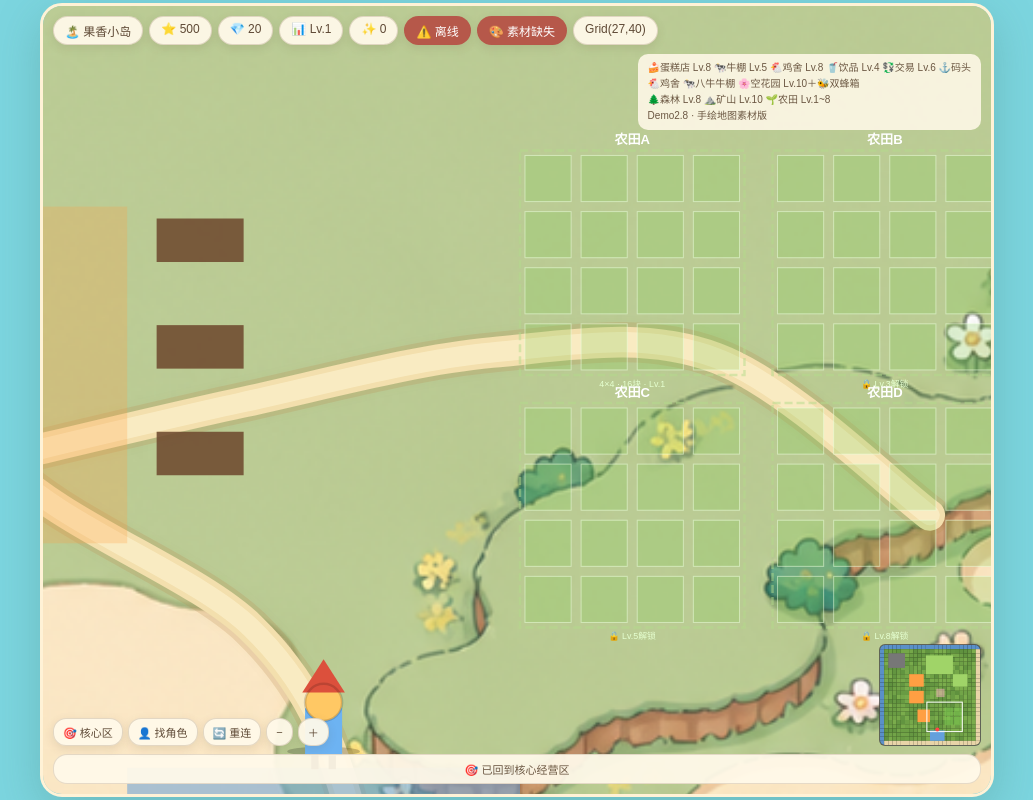
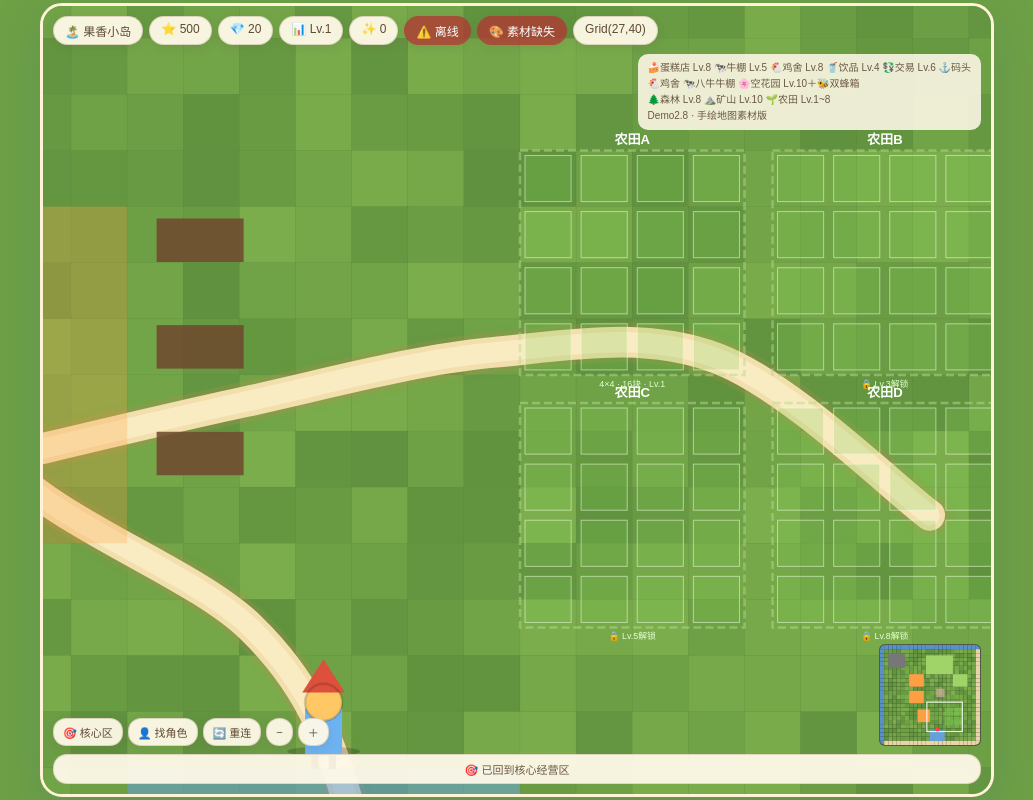
Before and after one commit to yiyingjiang77-web/island, a website: page FruitIslandClient/demo2.8-world.html in a window 1280 px wide. Shown: the whole page, without its empty margins (123-1156 px from the left). Drawn offline with Linux system fonts and the light colour scheme; no server answers.

Commit message:
ui: 移除地形背景图，改用绿色背景
- 移除 ART_SOURCES.terrain (island-terrain PNG)
- 背景色 #7cd5df → #6ea046 (草绿)
- 渲染始终使用 tileColor 网格色块

```diff
--- a/FruitIslandClient/demo2.8-world.html
+++ b/FruitIslandClient/demo2.8-world.html
@@ -5,7 +5,7 @@
 <title>果香小岛 Demo2.8 — 手绘世界地图</title>
 <style>
 *{margin:0;padding:0;box-sizing:border-box}
-body{background:#7cd5df;display:flex;justify-content:center;align-items:center;width:100vw;height:100vh;height:100dvh;font-family:'PingFang SC','Microsoft YaHei',sans-serif;overflow:hidden}
+body{background:#6ea046;display:flex;justify-content:center;align-items:center;width:100vw;height:100vh;height:100dvh;font-family:'PingFang SC','Microsoft YaHei',sans-serif;overflow:hidden}
 .game{position:relative;border:3px solid #fff2d6;border-radius:22px;overflow:hidden;box-shadow:0 14px 46px rgba(64,118,104,.28)}
 canvas{display:block}
 #game{width:100%;height:100%;touch-action:none}
@@ -153,7 +153,6 @@ const wrapper=document.getElementById('game-wrapper');
 
 // ==================== Demo2.8 手绘素材 ====================
 const ART_SOURCES={
-  terrain:'./assets/art/backgrounds/island-terrain-coordinate-concept-v1.png',
   drinkShop:'./assets/art/buildings/drink-shop-v1.png',
   cakeShop:'./assets/art/buildings/cake-shop-v1.png',
   exchangeShop:'./assets/art/buildings/exchange-shop-v1.png',
@@ -496,15 +495,11 @@ function renderMap(){
   const line=size=>size/zoom;
   const gap=size=>size/zoom;
 
-  // 手绘岛屿底图；素材尚未完成加载时保留原网格地形作为安全回退。
-  if(artReady('terrain')){
-    ctx.drawImage(ART_IMAGES.terrain,-cam.x,-cam.y,WORLD,WORLD);
-  }else{
-    for(let gx=sg; gx<=eg; gx++) for(let gy=sh; gy<=eh; gy++){
-      const sx=g2w(gx)-cam.x, sy=g2w(gy)-cam.y, hs=TILE/2;
-      ctx.fillStyle=tileColor(gx,gy); ctx.fillRect(sx-hs,sy-hs,TILE,TILE);
-      ctx.strokeStyle='rgba(0,0,0,.06)'; ctx.lineWidth=line(.5); ctx.strokeRect(sx-hs,sy-hs,TILE,TILE);
-    }
+  // 网格地形渲染（移除背景图，使用 tileColor 色块）
+  for(let gx=sg; gx<=eg; gx++) for(let gy=sh; gy<=eh; gy++){
+    const sx=g2w(gx)-cam.x, sy=g2w(gy)-cam.y, hs=TILE/2;
+    ctx.fillStyle=tileColor(gx,gy); ctx.fillRect(sx-hs,sy-hs,TILE,TILE);
+    ctx.strokeStyle='rgba(0,0,0,.06)'; ctx.lineWidth=line(.5); ctx.strokeRect(sx-hs,sy-hs,TILE,TILE);
   }
   drawMapPaths();
 
@@ -1130,7 +1125,7 @@ function loop(now){
     clampCam();
   }
   ctx.setTransform(DPR,0,0,DPR,0,0);
-  ctx.fillStyle='#7cd5df'; ctx.fillRect(0,0,CW,CH);
+  ctx.fillStyle='#6ea046'; ctx.fillRect(0,0,CW,CH);
   ctx.save(); ctx.scale(zoom,zoom); renderMap(); ctx.restore();
   drawMinimap(); updateHUD();
   requestAnimationFrame(loop);
```
Also changed, not shown: FruitIslandClient/demo2.8-island.html (+2 -2 lines).
